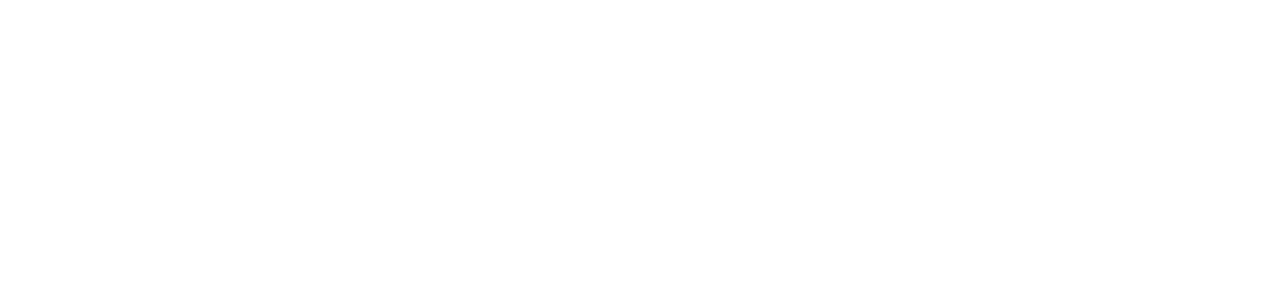
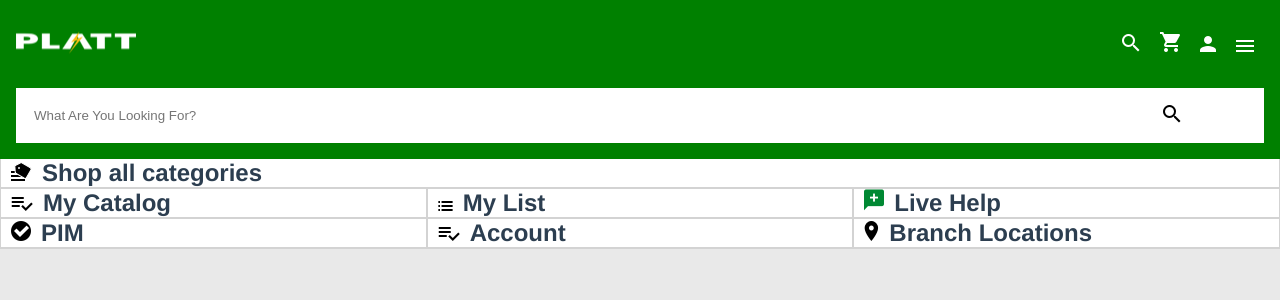
Before and after one commit to incrediblecrayon/platt_test, a Vue app: page / in a window 1280 px wide. Shown: the top 300 px of the page. Built offline with nearby package versions, Linux system fonts and the light colour scheme.

Commit message:
Added basic header and category elements

```diff
--- a/public/app.css
+++ b/public/app.css
@@ -1,8 +1,188 @@
+body {
+    margin: 0;
+    background-color: #e9e9e9;
+}
+
 #app {
     font-family: 'Avenir', Helvetica, Arial, sans-serif;
     -webkit-font-smoothing: antialiased;
     -moz-osx-font-smoothing: grayscale;
-    text-align: center;
+    /*text-align: center;*/
     color: #2c3e50;
-    margin-top: 60px;
+    /*margin-top: 60px;*/
+    /*margin: 0px 20px;*/
 }
+
+/*General Styles for all sections*/
+.wrapper {
+
+}
+
+.section-wrapper{
+    margin: 30px 20px;
+}
+
+/*
+* Header
+*/
+header {
+    padding:1em;
+    background-color: green;
+    display: grid;
+    grid-template-columns: 1fr 2fr;
+    grid-template-areas:
+        "header-logo header-nav"
+        "search search";
+    grid-gap: 1em;
+}
+
+#header-logo {
+    grid-area: header-logo;
+    align-self:center;
+    justify-self: left;
+
+    /*background-color: black;*/
+}
+
+#header-nav {
+    grid-area: header-nav;
+    /*background-color: white;*/
+    align-self:center;
+    justify-self: right;
+}
+
+#header-nav ul {
+    list-style: none;
+}
+
+#header-nav ul > li{
+    display: inline;
+    margin: 0 10px;
+}
+
+.header-nav-element {
+
+}
+
+@media (min-width: 1440px) {
+    /*TODO - Large version needs a little TLC*/
+    header {
+        grid-template-columns: 1fr 2fr 1fr;
+        grid-template-areas:
+                "header-logo search header-nav"
+    }
+}
+
+.search-wrapper {
+    grid-area: search;
+}
+
+.search-form {
+    display: grid;
+    grid-template-columns: 7fr 1fr;
+    background-color: white;
+    padding: 1em;
+
+}
+
+.search-form input[type=text] {
+    box-sizing : border-box;
+    width: 100%;
+    border:0;
+}
+
+/*
+* CATEGORIES
+*/
+
+.categories-wrapper {
+    display:grid;
+    grid-gap: 0em;
+    background-color: white;
+
+}
+
+.categories-element {
+    /*margin: 0 1em;*/
+    /*margin: 1em 1em;*/
+    border-bottom: 2px solid lightgray;
+}
+
+.categories-element-all {
+    /*padding: 1.5em 1em;*/
+}
+
+.categories-element h2 {
+    display: inline;
+    padding-left: 10px;
+    margin:0;
+}
+
+.categories-element-arrow {
+    float: right;
+    width: 24px;
+    padding-top: 6px;
+}
+
+@media only screen and (min-width: 768px)  {
+    .categories-wrapper {
+        grid-template-columns: repeat(3,1fr);
+    }
+    .categories-element {
+        text-align: left;
+        padding-left: 10px;
+        border-left: 1px solid lightgray;
+        border-right: 1px solid lightgray;
+    }
+    .categories-element-arrow {
+        display: none;
+    }
+    .categories-element-all{
+        grid-column: 1 / -1;
+        grid-row: 1;
+    }
+}
+
+/*
+* FUNCTIONALITY CIRCLES
+*/
+
+
+/*
+* ICONS
+*/
+.icon {
+
+}
+
+.icon-white-search {
+
+}
+
+/*
+* BUTTONS
+*/
+.button-unstyled {
+    border:0;
+    background: none;
+    display: inline;
+    outline: none;
+    -webkit-border-radius: 0;
+    -moz-border-radius: 0;
+    border-radius: 0;
+}
+
+/*
+* UTILITY
+*/
+
+/*Show only on screens less than 768px;*/
+@media only screen and (min-width:768px) {
+    .show-phone{
+        display: none;
+    }
+}
+
+/*.show-tablet {*/
+    /**/
+/*}*/
--- a/src/App.vue
+++ b/src/App.vue
@@ -1,5 +1,94 @@
 <template>
   <div id="app">
+    <header>
+      <!--TODO - General Sizing of elements seems off.-->
+      <a id="header-logo" href="/"><img src="img/logo.png" alt="Platt Logo"></a>
+
+      <div id="header-nav">
+        <!--TODO - Add profile as vue component, it will need to know when to display badge.-->
+        <!--TODO - Hamburger Nav Aside.-->
+
+        <ul>
+          <li>
+            <a href="#search"><img class="icon icon-white-search" src="ic/white/ic_search.png" alt="Search"></a>
+          </li>
+          <li>
+            <a href="#search"><img class="icon icon-white-shopping-cart" src="ic/white/ic_shopping_cart.png" alt="Shopping Cart"></a>
+          </li>
+          <li>
+            <a href="#search"><img class="icon icon-white-person" src="ic/white/ic_person.png" alt="Profile"></a>
+          </li>
+          <li>
+            <a href="#search"><img class="icon icon-white-menu" src="ic/white/ic_menu.png" alt="Menu"></a>
+          </li>
+        </ul>
+      </div>
+
+      <!--TODO - Implement Search.-->
+      <div class="search-wrapper">
+        <form class="search-form" action="#">
+          <input type="text" placeholder="What Are You Looking For?">
+          <button class="button-unstyled">
+            <img src="ic/black/ic_search.png" alt="Search">
+          </button>
+        </form>
+      </div>
+    </header>
+
+    <div id="categories-wrapper" class="categories-wrapper">
+      <!--TODO - Make category containers vue components-->
+      <!--TODO - Spacing and borders - Might need it to be a sub grid element to line up the right way-->
+
+      <div class="categories-element categories-element-all">
+        <img src="ic/black/ic_categories.png" alt="All Categories Icon">
+        <strong><h2>Shop all categories</h2></strong>
+        <img class="categories-element-arrow" src="ic/black/ic_arrow_forward.png" alt="Go to all categories">
+      </div>
+
+      <div class="categories-element">
+        <img src="ic/black/ic_playlist_add_check.png" alt="My Catalog Icon">
+        <h2>My Catalog</h2>
+        <img class="categories-element-arrow" src="ic/black/ic_arrow_forward.png" alt="Go to all categories">
+      </div>
+
+      <div class="categories-element">
+        <img src="ic/black/ic_list.png" alt="My List Icon">
+        <h2>My List</h2>
+        <img class="categories-element-arrow" src="ic/black/ic_arrow_forward.png" alt="Go to all categories">
+      </div>
+
+      <div class="categories-element">
+        <img src="ic/green/ic_chat_active.png" alt="Chat Active Icon">
+        <h2>Live Help</h2>
+        <img class="categories-element-arrow" src="ic/black/ic_arrow_forward.png" alt="Go to all categories">
+      </div>
+
+      <div class="categories-element">
+        <img src="ic/black/ic_check_circle.png" alt="PIM">
+        <h2>PIM</h2>
+        <img class="categories-element-arrow" src="ic/black/ic_arrow_forward.png" alt="Go to all categories">
+      </div>
+
+      <div class="categories-element">
+        <img src="ic/black/ic_playlist_add_check.png" alt="Account Icon">
+        <h2>Account</h2>
+        <img class="categories-element-arrow" src="ic/black/ic_arrow_forward.png" alt="Go to all categories">
+      </div>
+
+      <div class="categories-element">
+        <img src="ic/black/ic_place.png" alt="Branch Locations">
+        <h2>Branch Locations</h2>
+        <img class="categories-element-arrow" src="ic/black/ic_arrow_forward.png" alt="Go to all categories">
+      </div>
+    </div>
+
+
+    <!--SHOW ONLY ON MOBILE-->
+    <div class="section-wrapper show-phone">
+      <div class="functionality-circle">
+
+      </div>
+    </div>
 
   </div>
 </template>
```
Also changed, not shown: public/ic/green/ic_chat_active.png (renamed from public/ic/green/ic_chat - active.png).
